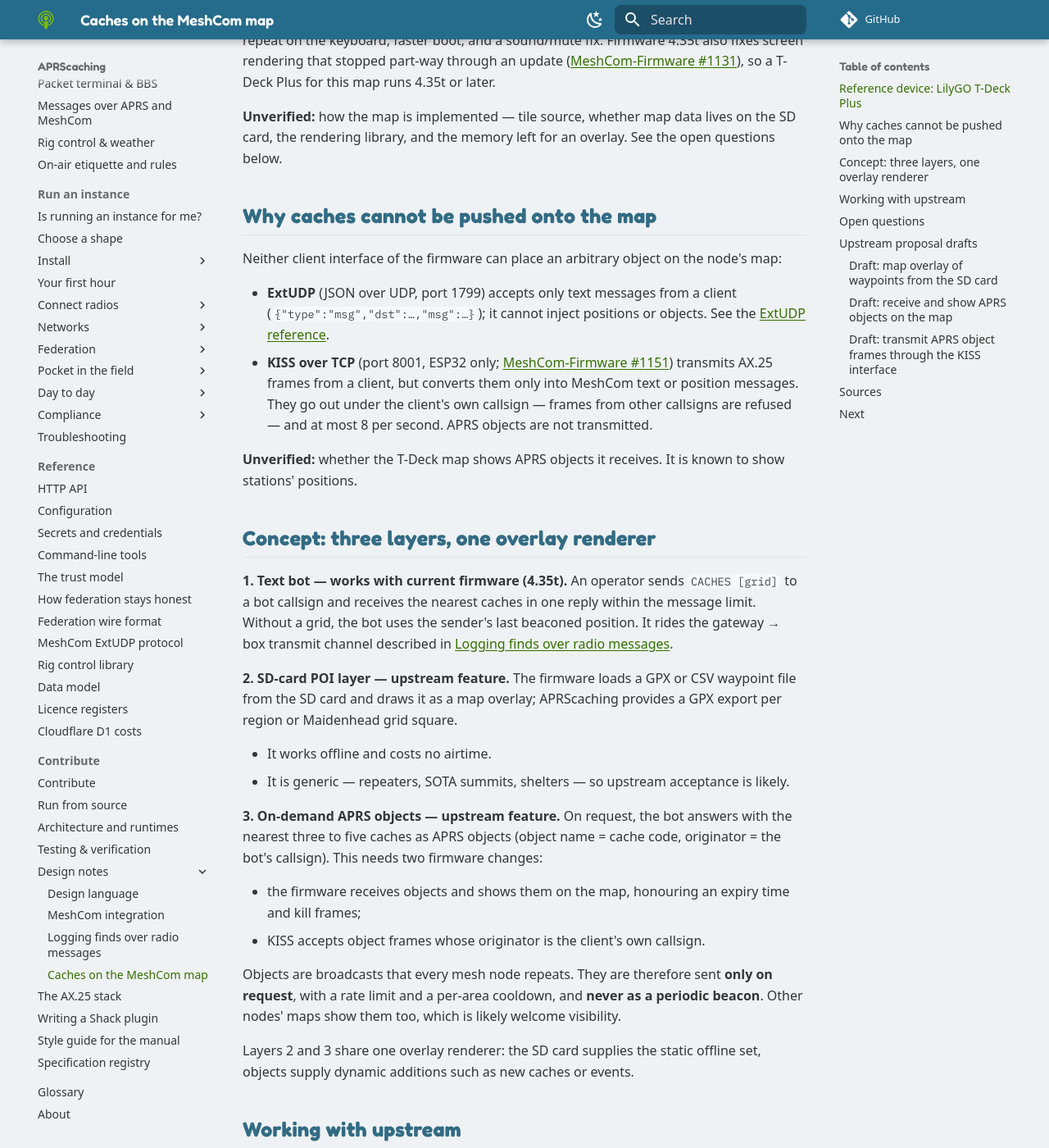
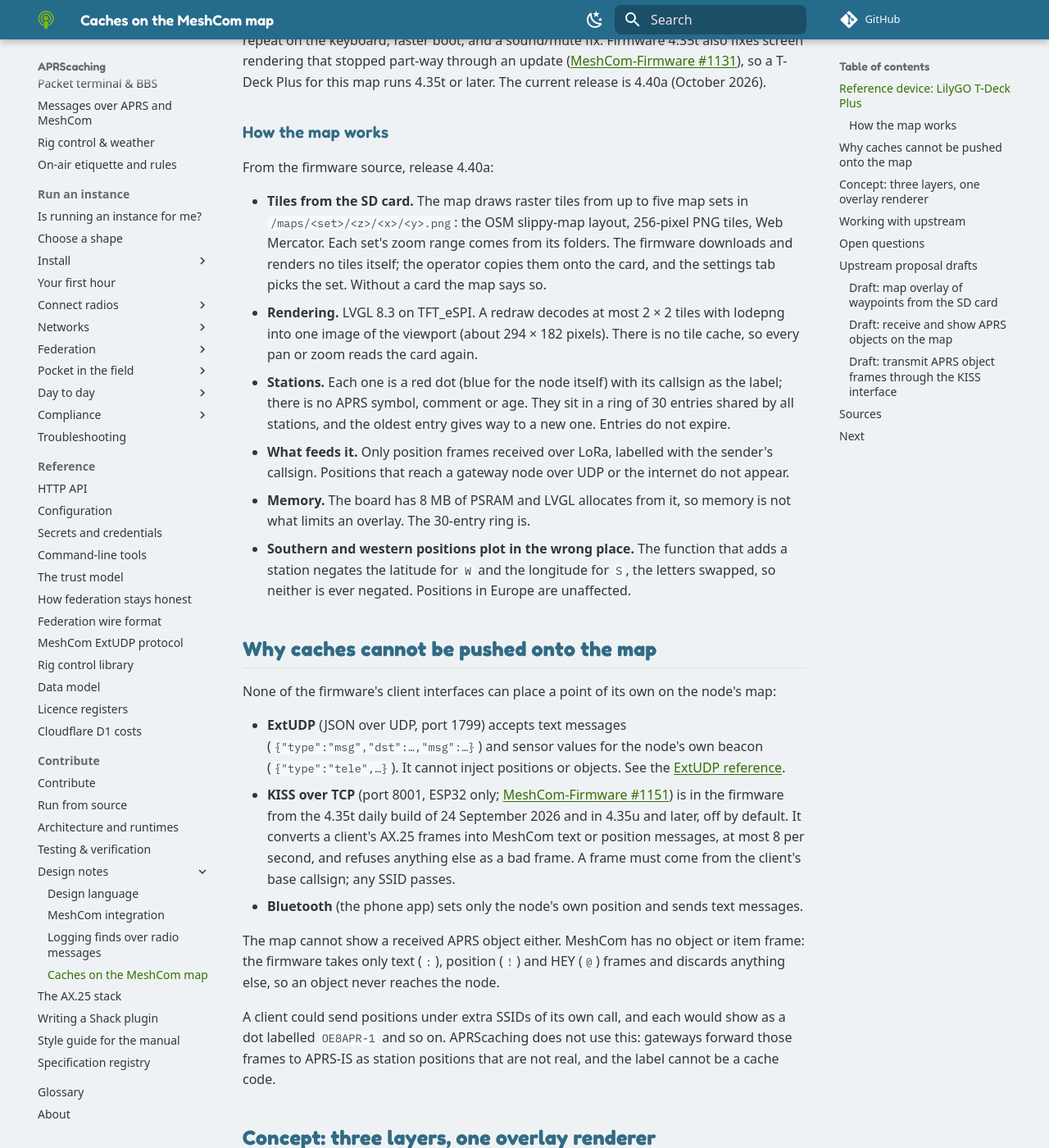
Before and after one commit to apachler/aprscaching, an MkDocs documentation site: the page built from docs/contribute/design/meshcom-tdeck-map.md, in a window 1280 px wide and 1400 px high, scrolled down 1050 px. Shown: the whole window at 82% size. Built offline with MkDocs 1.6.1 and Material for MkDocs 9.7.7, drawn with Linux system fonts in a browser that asks for light colours; comment, search, counter and statistics services are not loaded; some of the changed text lies outside the part shown.

Commit message:
docs: the T-Deck map design note answers its firmware questions from the MeshCom 4.40a source (#207)
The research page *Caches on the MeshCom map* had open firmware
questions. They are now answered from the MeshCom-Firmware source,
release 4.40a (`e1e2ace`):

- **How the map works** (new section):
- SD-card PNG tiles in the slippy-map layout
`/maps/<set>/<z>/<x>/<y>.png`; the firmware fetches no tiles;
  - LVGL 8.3 on TFT_eSPI, with no tile cache;
  - stations shown as a dot plus callsign in a 30-entry ring;
  - only LoRa-received positions are drawn;
  - memory sits in PSRAM, so the ring, not memory, is the limit;
- S/W positions are mis-plotted because the hemisphere letters are
swapped.
- **Received APRS objects:** settled, they are not shown. MeshCom has no
object frame type; `decodeAPRS` accepts only `:`, `!` and `@`. The
object proposal now defines a new frame type.
- **Client interfaces:**
  - ExtUDP also takes `tele`;
- KISS is in the 4.35t daily build of 2026-09-24 and in 4.35u and later,
off by default, with a base-call check that lets any SSID through;
  - Bluetooth sets only the node's own position;
  - the extra-SSID workaround is ruled out.
- **Open questions:** two are settled. One remains: free memory with the
map open, measured on hardware.
- **TODO:** the MeshCom items follow; a small item notes an upstream
issue to file for the S/W bug. Nothing was filed upstream.

Signed-off-by: Andreas Pachler <apachler@paan-systems.com>

```diff
--- a/docs/contribute/design/meshcom-tdeck-map.md
+++ b/docs/contribute/design/meshcom-tdeck-map.md
@@ -37,30 +37,54 @@
 **Recent T-Deck Plus work** (firmware 4.35s–4.35t): a Kalman filter on GPS positions, key repeat on the
 keyboard, faster boot, and a sound/mute fix. Firmware 4.35t also fixes screen rendering that stopped part-way
 through an update ([MeshCom-Firmware #1131](https://github.com/icssw-org/MeshCom-Firmware/issues/1131)), so a
-T-Deck Plus for this map runs 4.35t or later.
+T-Deck Plus for this map runs 4.35t or later. The current release is 4.40a (October 2026).
 
-**Unverified:** how the map is implemented — tile source, whether map data lives on the SD card, the
-rendering library, and the memory left for an overlay. See the open questions below.
+### How the map works
+
+From the firmware source, release 4.40a:
+
+- **Tiles from the SD card.** The map draws raster tiles from up to five map sets in
+  `/maps/<set>/<z>/<x>/<y>.png`: the OSM slippy-map layout, 256-pixel PNG tiles, Web Mercator. Each set's zoom
+  range comes from its folders. The firmware downloads and renders no tiles itself; the operator copies them
+  onto the card, and the settings tab picks the set. Without a card the map says so.
+- **Rendering.** LVGL 8.3 on TFT_eSPI. A redraw decodes at most 2 × 2 tiles with lodepng into one image of the
+  viewport (about 294 × 182 pixels). There is no tile cache, so every pan or zoom reads the card again.
+- **Stations.** Each one is a red dot (blue for the node itself) with its callsign as the label; there is no
+  APRS symbol, comment or age. They sit in a ring of 30 entries shared by all stations, and the oldest entry
+  gives way to a new one. Entries do not expire.
+- **What feeds it.** Only position frames received over LoRa, labelled with the sender's callsign. Positions
+  that reach a gateway node over UDP or the internet do not appear.
+- **Memory.** The board has 8 MB of PSRAM and LVGL allocates from it, so memory is not what limits an
+  overlay. The 30-entry ring is.
+- **Southern and western positions plot in the wrong place.** The function that adds a station negates the
+  latitude for `W` and the longitude for `S`, the letters swapped, so neither is ever negated. Positions in
+  Europe are unaffected.
 
 ## Why caches cannot be pushed onto the map
 
-Neither client interface of the firmware can place an arbitrary object on the node's map:
+None of the firmware's client interfaces can place a point of its own on the node's map:
 
-- **ExtUDP** (JSON over UDP, port 1799) accepts only text messages from a client
-  (`{"type":"msg","dst":…,"msg":…}`); it cannot inject positions or objects. See the
+- **ExtUDP** (JSON over UDP, port 1799) accepts text messages (`{"type":"msg","dst":…,"msg":…}`) and sensor
+  values for the node's own beacon (`{"type":"tele",…}`). It cannot inject positions or objects. See the
   [ExtUDP reference](../../reference/meshcom-extudp.md).
 - **KISS over TCP** (port 8001, ESP32 only;
-  [MeshCom-Firmware #1151](https://github.com/icssw-org/MeshCom-Firmware/pull/1151)) transmits AX.25 frames
-  from a client, but converts them only into MeshCom text or position messages. They go out under the
-  client's own callsign — frames from other callsigns are refused — and at most 8 per second. APRS
-  objects are not transmitted.
+  [MeshCom-Firmware #1151](https://github.com/icssw-org/MeshCom-Firmware/pull/1151)) is in the firmware from the
+  4.35t daily build of 24 September 2026 and in 4.35u and later, off by default. It converts a client's
+  AX.25 frames into MeshCom text or position messages, at most 8 per second, and refuses anything else as a
+  bad frame. A frame must come from the client's base callsign; any SSID passes.
+- **Bluetooth** (the phone app) sets only the node's own position and sends text messages.
 
-**Unverified:** whether the T-Deck map shows APRS objects it receives. It is known to show stations'
-positions.
+The map cannot show a received APRS object either. MeshCom has no object or item frame: the firmware takes
+only text (`:`), position (`!`) and HEY (`@`) frames and discards anything else, so an object never reaches
+the node.
+
+A client could send positions under extra SSIDs of its own call, and each would show as a dot labelled
+`OE8APR-1` and so on. APRScaching does not use this: gateways forward those frames to APRS-IS as station
+positions that are not real, and the label cannot be a cache code.
 
 ## Concept: three layers, one overlay renderer
 
-**1. Text bot — works with current firmware (4.35t).** An operator sends `CACHES [grid]` to a bot callsign and
+**1. Text bot — works with current firmware (4.40a).** An operator sends `CACHES [grid]` to a bot callsign and
 receives the nearest caches in one reply within the message limit. Without a grid, the bot uses the sender's
 last beaconed position. It rides the gateway → box transmit channel described in [Logging finds over radio
 messages](radio-find-logging.md).
@@ -75,7 +99,8 @@
 caches as APRS objects (object name = cache code, originator = the bot's callsign). This needs two firmware
 changes:
 
-- the firmware receives objects and shows them on the map, honouring an expiry time and kill frames;
+- MeshCom gains an object frame type, and the firmware receives objects and shows them on the map, honouring
+  an expiry time and kill frames;
 - KISS accepts object frames whose originator is the client's own callsign.
 
 Objects are broadcasts that every mesh node repeats. They are therefore sent **only on request**, with a
@@ -98,9 +123,10 @@
 
 | Question | Status | How to settle it |
 |---|---|---|
-| Does the T-Deck map show received APRS objects? | **Unverified** | Firmware map/display code, then an on-air test |
+| Does the T-Deck map show received APRS objects? | **Settled: no** — MeshCom has no object frame; the firmware discards every frame but text, position and HEY (firmware 4.40a) | — |
 | Is the message limit counted in bytes or characters? | **Settled: 150 bytes of UTF-8** — the firmware checks `strlen`, so an umlaut costs two bytes (firmware 4.35t, see the [ExtUDP reference](../../reference/meshcom-extudp.md)) | — |
-| How is the map implemented (tiles, SD storage, renderer, memory headroom for an overlay)? | **Unverified** | Firmware source, T-Deck variant |
+| How is the map implemented (tiles, SD storage, renderer, memory headroom for an overlay)? | **Settled** — SD-card PNG tiles in the slippy-map layout, LVGL 8.3, memory in PSRAM; the 30-station ring is the limit ([How the map works](#how-the-map-works)) | — |
+| How much heap and PSRAM is free with the map open? | **Unverified** | `--heap` on a measurement build of the firmware, on a T-Deck Plus |
 
 ## Upstream proposal drafts
 
@@ -113,12 +139,13 @@
 >
 > **Problem.** The map shows stations heard on the mesh, but an operator in the field often wants fixed
 > points of interest on the same screen — repeaters, SOTA summits, shelters, meeting points, geocaches.
-> Today they can only be sent as text, which the map cannot display.
+> The map draws only SD-card tiles and stations heard over LoRa, so these points can only be sent as text.
 >
 > **Proposed behaviour.** At boot (and on a menu action), the firmware reads one waypoint file from the SD
-> card, for example `/poi/poi.gpx` or `/poi/poi.csv`, and draws each point as a small symbol with an
-> optional short label. A settings switch turns the overlay on or off. Points outside the visible area are
-> skipped; nothing is transmitted.
+> card, for example `/maps/poi.gpx` or `/maps/poi.csv` beside the tile sets, and draws each point as a small
+> symbol with an optional short label on the same projection as the stations. The points live in their own
+> table, apart from the 30-station ring, so they never push a station off the map. A settings switch turns the
+> overlay on or off. Points outside the visible area are skipped; nothing is transmitted.
 >
 > **File format.**
 >
@@ -127,10 +154,9 @@
 > - *CSV:* `lat,lon,label,symbol` — decimal degrees, label up to 9 characters, symbol an APRS symbol pair
 >   (`/;`) or empty for a default. `#` starts a comment line.
 >
-> **Memory and airtime.** No airtime at all. On the ESP32-S3, points are loaded into a compact array
-> (lat/lon as 32-bit integers, 9-byte label, 2-byte symbol ≈ 20 bytes per point), capped at a fixed count
-> (for example 500) so the overlay can never exhaust heap; points are filtered per redraw by the visible
-> bounding box.
+> **Memory and airtime.** No airtime at all. Points are loaded into a compact array in PSRAM (lat/lon as
+> 32-bit integers, 9-byte label, 2-byte symbol ≈ 20 bytes per point), capped at a fixed count (for example
+> 500), and filtered per redraw by the visible bounding box. The vendored tinyxml2 library can parse the GPX.
 >
 > **Why it is generic.** Any group benefits: repeater lists, summit lists for SOTA activators, emergency
 > shelters for EmComm exercises, event locations. The file can be produced by any tool that exports GPX.
@@ -142,11 +168,11 @@
 > **Title:** Map: display received APRS objects with expiry and kill support
 >
 > **Problem.** APRS objects (`;NAME_____*DDHHMMz…`) are the standard way to announce a point that is not a
-> station — an event, a net control position, a temporary repeater. The map shows stations' positions but
-> (to our knowledge) not objects, so this information is lost on MeshCom handhelds.
+> station — an event, a net control position, a temporary repeater. MeshCom has no object frame: the firmware
+> accepts only text, position and HEY frames, so objects never reach a MeshCom handheld.
 >
-> **Proposed behaviour.** When the node receives an APRS object, it stores it keyed by (originator, object
-> name) and draws it on the map with its symbol and name. A later object with the same key replaces the
+> **Proposed behaviour.** A new MeshCom frame type carries an APRS object. When the node receives one, it
+> stores it keyed by (originator, object name) and draws it on the map with its symbol and name. A later object with the same key replaces the
 > earlier one; a kill frame (`_` instead of `*` after the name) removes it. Each object expires after a
 > configurable time (default 60 minutes) unless refreshed.
 >
@@ -171,7 +197,7 @@
 >
 > **Proposed behaviour.** Accept an AX.25 UI frame whose information field is an APRS object when the
 > frame's source (the object's originator) is the client's own callsign, and transmit it as a MeshCom
-> object message. The existing own-callsign check and rate limit stay in force; object frames count
+> object message, the frame type the object proposal above defines. The existing own-callsign check and rate limit stay in force; object frames count
 > against the same rate limit.
 >
 > **Frame format.** As received: APRS101 chapter 11 object, including kill frames so a client can withdraw
@@ -197,6 +223,9 @@
   [#1114](https://github.com/icssw-org/MeshCom-Firmware/pull/1114),
   [#1151](https://github.com/icssw-org/MeshCom-Firmware/pull/1151),
   [#1157](https://github.com/icssw-org/MeshCom-Firmware/pull/1157)
+- MeshCom firmware source, release 4.40a (`e1e2ace`): `src/t-deck/tdeck_sdmap.cpp` (tiles),
+  `src/t-deck/lv_obj_functions.cpp` (stations on the map), `src/aprs_functions.cpp` (accepted frames),
+  `src/extudp_functions.cpp`, `src/kiss_functions.cpp`, `src/phone_commands.cpp`
 - APRS Protocol Reference (APRS101), chapter 11 "Object and Item Reports"
 
 ## Next
```
Also changed, not shown: TODO.md (+15 -10 lines).
